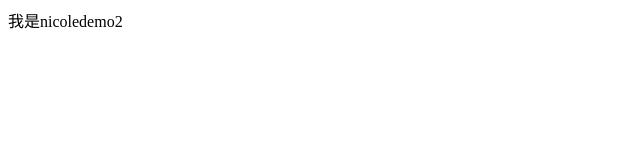
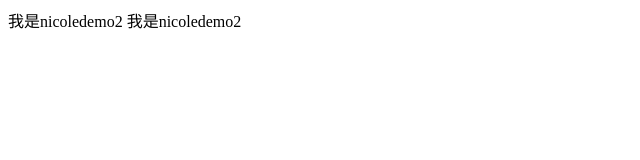
Before and after one commit to my2dieer/Nicole, a plain HTML site: page index.html in a window 1280 px wide. Shown: the whole page, without its empty margins (0-640 px from the left). Drawn offline with Linux system fonts and the light colour scheme.

Commit message:
我是nicoledemo2 我是nicoledemo2

```diff
--- a/index.html
+++ b/index.html
@@ -6,6 +6,7 @@
 <body>
 
 我是nicoledemo2
+我是nicoledemo2
 
 </body>
 </html>
```
